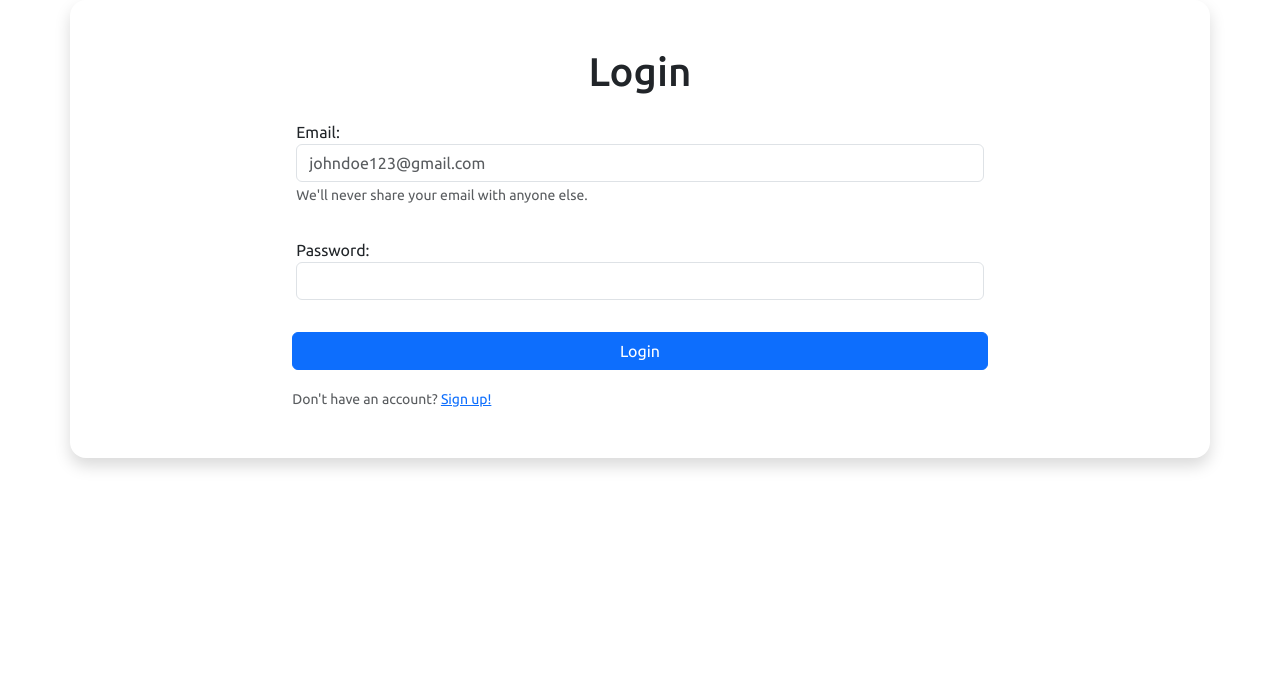
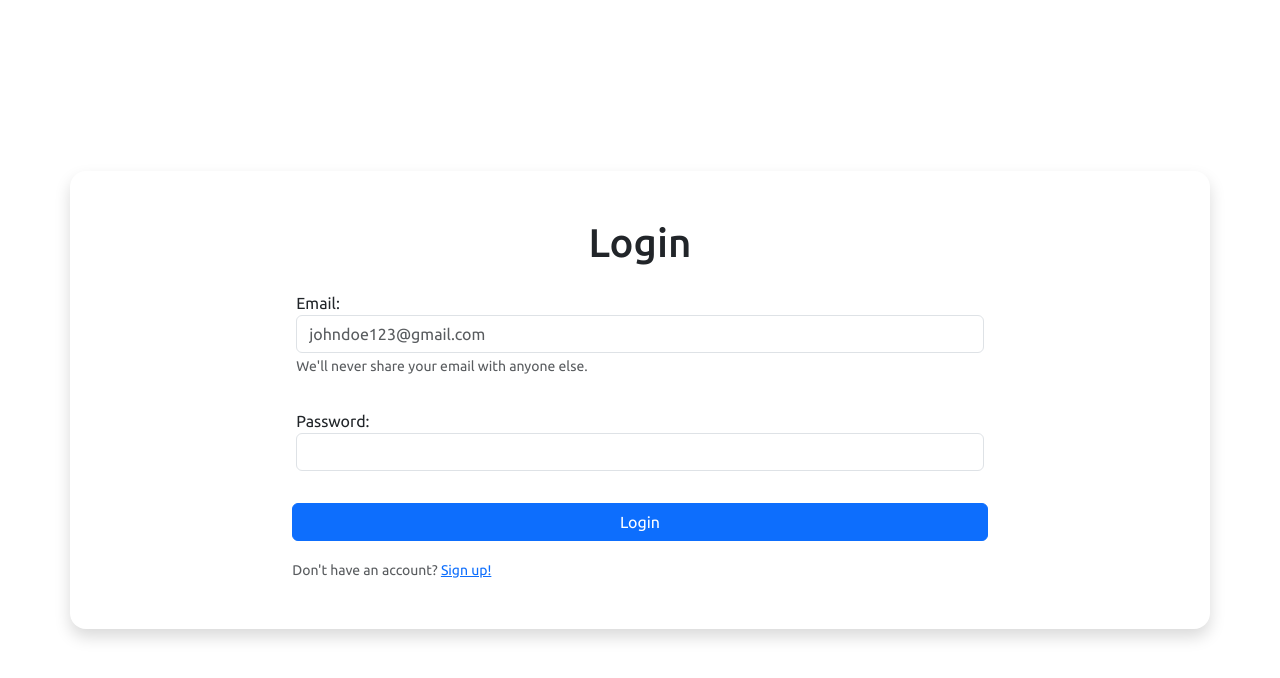
Before and after one commit to alejaalvar/chat-frontend, a React (Vite) app in the folder react-form/: page /login in a window 1280 px wide. Shown: the top 678 px of the page. Built offline with nearby package versions, Linux system fonts and the light colour scheme.

Commit message:
refactor: center the login and signup forms for better layout

```diff
--- a/react-form/src/pages/LoginPage.tsx
+++ b/react-form/src/pages/LoginPage.tsx
@@ -3,7 +3,8 @@ import AuthRedirectLink from "../components/AuthRedirectLink";
 
 function LoginPage() {
   return (
-    <div className="container d-flex align-items-center justify-content-center py-5 shadow rounded-4 my-auto">
+    <div className="d-flex min-vh-100 align-items-center justify-content-center">
+      <div className="container d-flex align-items-center justify-content-center py-5 shadow rounded-4">
         <main>
           <h1 className="text-center">Login</h1>
           <LoginForm />
@@ -14,6 +15,7 @@ function LoginPage() {
           />
         </main>
       </div>
+    </div>
   );
 }
 
--- a/react-form/src/pages/SignupPage.tsx
+++ b/react-form/src/pages/SignupPage.tsx
@@ -3,6 +3,7 @@ import AuthRedirectLink from "../components/AuthRedirectLink";
 
 function SignupPage() {
   return (
+    <div className="d-flex min-vh-100 align-items-center justify-content-center">
       <div className="container d-flex align-items-center justify-content-center py-5 shadow rounded-4">
         <main>
           <h1 className="text-center">Signup</h1>
@@ -14,6 +15,7 @@ function SignupPage() {
           />
         </main>
       </div>
+    </div>
   );
 }
 
```
Lines whose indentation alone changed are shown as unchanged.
